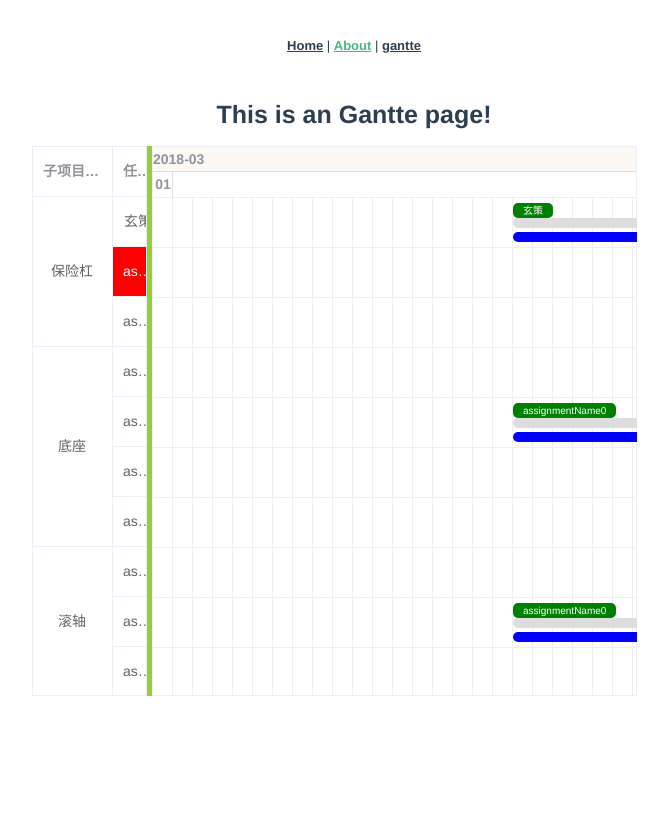
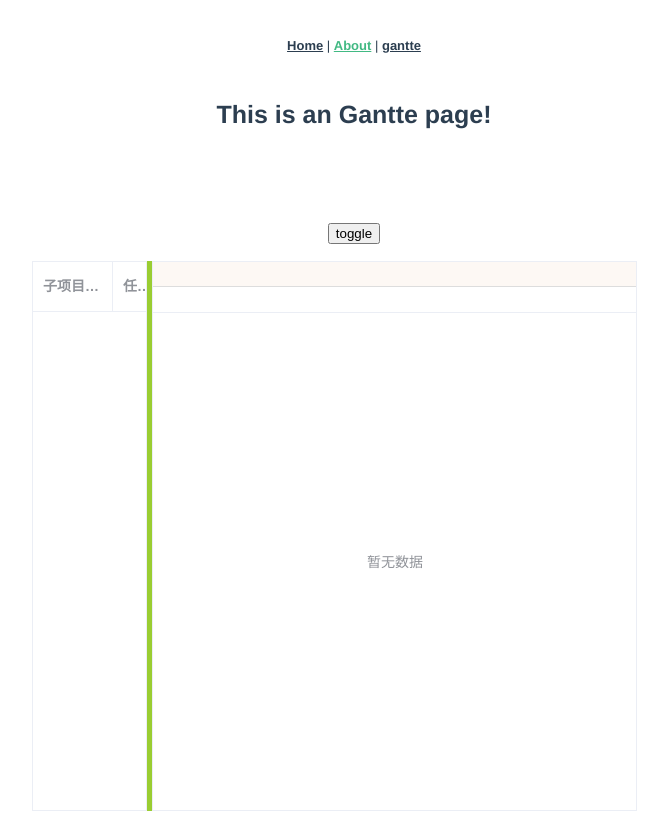
Before and after one commit to jiangshanFan/Vue-Cli-3.x, a Vue app: page /about in a window 1280 px wide. Shown: the whole page, without its empty margins (286-954 px from the left). Built offline with nearby package versions, Linux system fonts and the light colour scheme.

Commit message:
fixed some bug about top_time_data & bottom_time_data

```diff
--- a/src/views/About.vue
+++ b/src/views/About.vue
@@ -1,6 +1,7 @@
 <template>
   <div class="about">
     <h1 style="font-size: 0.25rem;">This is an Gantte page!</h1>
+    <button @click="toggle">toggle</button>
     <Gantte :gantte_data="gantte_datas"></Gantte>
   </div>
 </template>
@@ -13,6 +14,15 @@ export default {
     Gantte,
   },
   created() {
+
+  },
+  mounted() {
+
+  },
+  methods: {
+    toggle() {
+      if (this.flag) {
+        this.flag = 0;
         //请求接口的数据
         this.gantte_datas = {
           status: 1,
@@ -119,17 +129,121 @@ export default {
             }],
           }
         };
-  },
-  mounted() {
-
-  },
-  methods: {
-
+      } else {
+        this.flag = 1;
+        this.gantte_datas = {
+          status: 1,
+          msg: {
+            startTime: '2019-03-18',
+            endTime: '2019-04-26',
+            items: [{
+              "assignmentName": "玄策1",
+              "planStartTime": "2019-3-10",
+              "planEndTime": "2019-4-10",
+              "actualStartTime": "2019-3-10",
+              "actualEndTime": "2019-4-10",
+              "date": 0,
+              "subProjectName":"保险杠1"
+            }, {
+              "assignmentName": "assignmentName1",
+              "planStartTime": "2019-4-18",
+              "planEndTime": "2019-4-18",
+              "actualStartTime": "2019-4-19",
+              "actualEndTime": "2019-4-20",
+              "date": 1,
+              "subProjectName":"保险杠1",
+              "flag": 1,
+            }, {
+              "assignmentName": "assignmentName2",
+              "planStartTime": "2019-4-18",
+              "planEndTime": "2019-4-23",
+              "actualStartTime": "2019-4-19",
+              "actualEndTime": "2019-4-24",
+              "subProjectName":"保险杠1",
+              "date": 2
+            }, {
+              "assignmentName": "assignmentName3",
+              "planStartTime": "2019-4-18",
+              "planEndTime": "2019-4-26",
+              "actualStartTime": "2019-4-19",
+              "actualEndTime": "2019-4-20",
+              "subProjectName":"底座1",
+              "date": 3
+            }, {
+              "assignmentName": "assignmentName0",
+              "planStartTime": "2019-3-19",
+              "planEndTime": "2019-4-20",
+              "actualStartTime": "2019-3-19",
+              "actualEndTime": "2019-4-20",
+              "subProjectName":"底座1",
+              "date": 0,
+            }, {
+              "assignmentName": "assignmentName1",
+              "planStartTime": "2019-4-18",
+              "planEndTime": "2019-4-18",
+              "actualStartTime": "2019-4-19",
+              "actualEndTime": "2019-4-20",
+              "subProjectName":"底座1",
+              "date": 1
+            }, {
+              "assignmentName": "assignmentName2",
+              "planStartTime": "2019-4-18",
+              "planEndTime": "2019-4-23",
+              "actualStartTime": "2019-4-19",
+              "actualEndTime": "2019-4-24",
+              "subProjectName":"底座1",
+              "date": 2
+            }, {
+              "assignmentName": "assignmentName3",
+              "planStartTime": "2019-4-18",
+              "planEndTime": "2019-4-26",
+              "actualStartTime": "2019-4-19",
+              "actualEndTime": "2019-4-20",
+              "subProjectName":"滚轴1",
+              "date": 3
+            }, {
+              "assignmentName": "assignmentName0",
+              "planStartTime": "2019-3-19",
+              "planEndTime": "2019-4-20",
+              "actualStartTime": "2019-3-19",
+              "actualEndTime": "2019-4-20",
+              "subProjectName":"滚轴1",
+              "date": 0,
+            }, {
+              "assignmentName": "assignmentName1",
+              "planStartTime": "2019-4-18",
+              "planEndTime": "2019-4-18",
+              "actualStartTime": "2019-4-19",
+              "actualEndTime": "2019-4-20",
+              "subProjectName":"滚轴1",
+              "date": 1
+            }, {
+              "assignmentName": "assignmentName2",
+              "planStartTime": "2019-4-18",
+              "planEndTime": "2019-4-23",
+              "actualStartTime": "2019-4-19",
+              "actualEndTime": "2019-4-24",
+              "subProjectName":"支撑1",
+              "date": 2
+            }, {
+              "assignmentName": "assignmentName3",
+              "planStartTime": "2019-4-18",
+              "planEndTime": "2019-4-26",
+              "actualStartTime": "2019-4-19",
+              "actualEndTime": "2019-4-20",
+              "subProjectName":"支撑1",
+              "date": 3
+            }],
+          }
+        };
+      }
+    }
   },
   data() {
     return {
       // 传递到 Gantte 图中的数据源参数
       gantte_datas: {},
+      flag: 1,
     }
   },
 }
--- a/src/views/gantte.vue
+++ b/src/views/gantte.vue
@@ -3,6 +3,7 @@
 
     <div class="gantteComponent" style="position:relative;width:600px;margin-left:210px;">
       <!-- 左侧表格 -->
+      <!-- 注意：此处必须使用 height="550"，否则会造成滚动条无法正确显示 -->
       <el-table
         class="gantte_table drag"
         ref="gantte_table"
@@ -110,7 +111,8 @@
         }">
         <el-table-column
           :width="header_width">
-          <template slot="header">
+          <!-- 此处 slot-scope="scope" 必须添加，否则无法渲染顶部数据，具体原因未明 -->
+          <template slot="header" slot-scope="scope">
             <!-- 顶部时间 -->
             <div class="ganteview-toptime">
               <div
@@ -223,33 +225,13 @@ export default {
   props: {
     gantte_data: Object,
   },
+  // 通过监听父组件传递的参数值变化，来动态渲染gantte图表，避免使用mounted中造成无法动态渲染
+  watch: {
+    gantte_data(newValue, oldValue) {
+      this.getList(newValue);
+    }
+  },
   mounted () {
-
-    /*----------  此处最后的方式就是使用全局状态管理来传递参数，才能避免不必要的一些生命周期问题
-      ----------*/
-    let gantte_data = JSON.parse(JSON.stringify(this.gantte_data));
-    console.log(gantte_data)
-    /** 特别注意： 时间格式必须完全一致，例如 new Date('2018-02-19') 不同于 new Date('2018-2-19'),前者比后者多8个小时 */
-    //进度表数据
-    if (!gantte_data) {
-      gantte_data = {
-        status: 0,
-        msg: [],
-      }
-    }
-
-    if(gantte_data.status === 1) {
-      this.gTable = gantte_data.msg.items.map(item => {
-        return {...item, minTime: gantte_data.msg.startTime, maxTime: gantte_data.msg.endTime}
-      });
-      // console.log(this.gTable, gantte_data);
-
-      // 设置每一个格子的占用多少毫秒
-      let time = 24 * 60 * 60 * 1000 / this.one_px;
-      this.get_top_time(gantte_data.msg.startTime, gantte_data.msg.endTime, time);
-      this.getSpanArr(this.gTable);
-    }
-
     this.$nextTick(function() {
       let self = this;
       // 间隔拖动条
@@ -275,6 +257,45 @@ export default {
   },
 
   methods: {
+    getList(obj) {
+      /*----------  此处最后的方式就是使用全局状态管理来传递参数，才能避免不必要的一些生命周期问题
+      ----------*/
+      let gantte_data = JSON.parse(JSON.stringify(obj));
+      console.log(gantte_data)
+      /** 特别注意：时间格式必须完全一致，例如 new Date('2018-02-19') 不同于 new Date('2018-2-19'),前者比后者多8个小时 */
+      //进度表数据
+      if (!gantte_data) {
+        gantte_data = {
+          status: 0,
+          msg: [],
+        }
+      }
+
+      if(gantte_data.status === 1) {
+        this.gTable = gantte_data.msg.items.map(item => {
+          return {...item, minTime: gantte_data.msg.startTime, maxTime: gantte_data.msg.endTime}
+        });
+        // console.log(this.gTable, gantte_data);
+
+        // 设置每一个格子的占用多少毫秒
+        let time = 24 * 60 * 60 * 1000 / this.one_px;
+        // 判断当前子项目中是否有开始时间和结束时间
+        // 如果有，就重新设置 this.header_width = 0;避免再次渲染图表时叠加长度
+        // 如果没有，就需要设置长度为当前gantte图表格的可视长度，并且将header中的内容置空
+        if (gantte_data.msg.startTime && gantte_data.msg.endTime) {
+          this.header_width = 0;
+          this.get_top_time(gantte_data.msg.startTime, gantte_data.msg.endTime, time);
+        } else {
+          this.header_width = 'calc(100% - ' + this.table_width + ')';
+          this.top_time_data = [];
+          this.bottom_time_data = [];
+        }
+        // 每一次重新渲染图表时必须重置 this.spanArr, 否则会叠加之前的结果
+        this.spanArr = [];
+        this.getSpanArr(this.gTable);
+      }
+    },
+
     /**
      * 判断年份是否为润年
      *
@@ -430,6 +451,7 @@ export default {
             i["width1"] = 0;
           }
         }
+        i = {...i, topTime: this.top_time_data, bottomTime: this.bottom_time_data,};
       }
       console.log(gante_data);
     },
```
Lines whose indentation alone changed are shown as unchanged.
